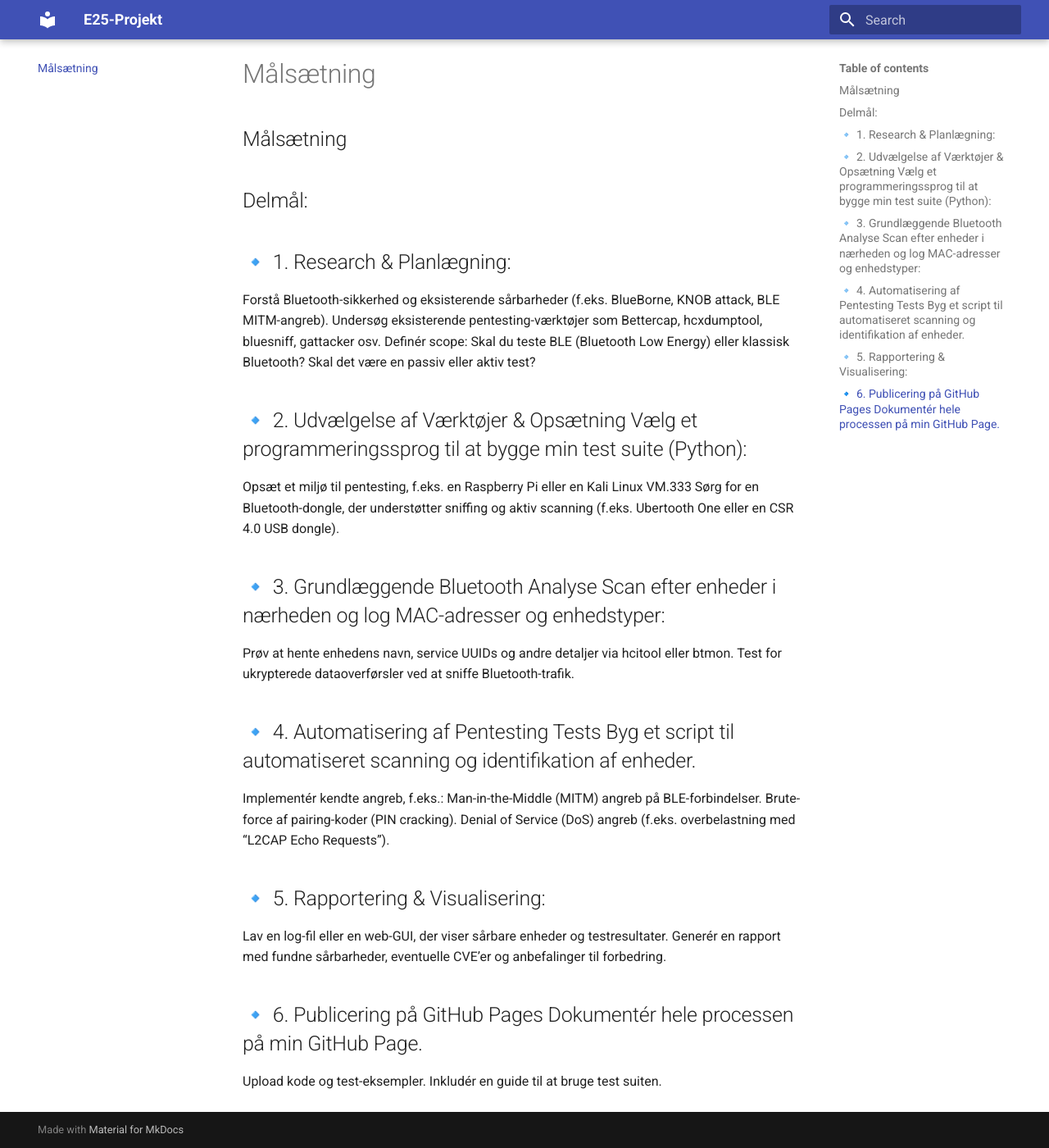
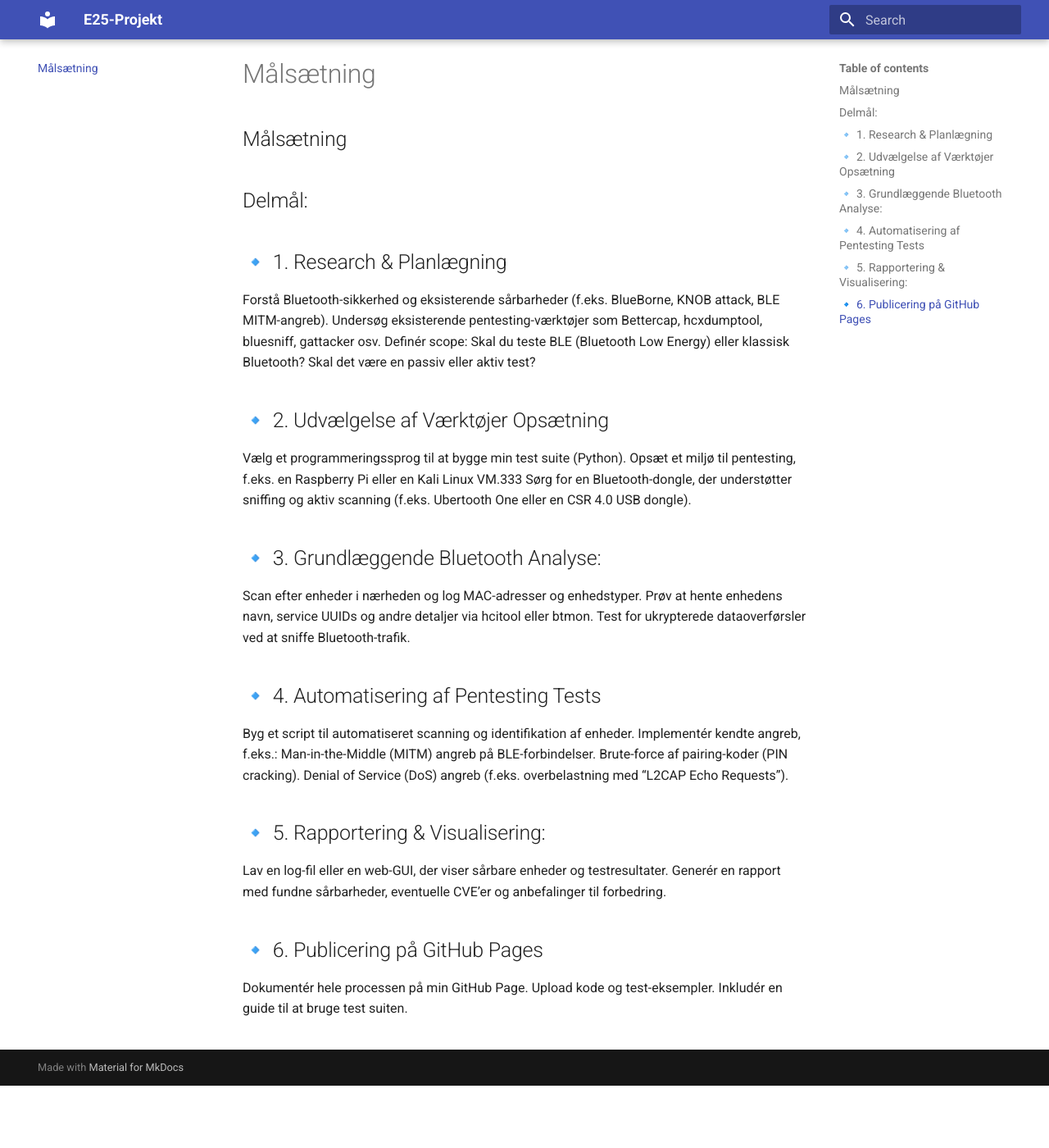
Before and after one commit to Efily/E25-Projekt, an MkDocs documentation site: the page built from docs/maalsaetning.md, in a window 1280 px wide and 1400 px high, scrolled down 76 px. Shown: the whole window at 82% size. Built offline with MkDocs 1.6.1 and Material for MkDocs 9.7.7, drawn with Linux system fonts in a browser that asks for light colours.

Commit message:
Update maalsaetning.md

```diff
--- a/docs/maalsaetning.md
+++ b/docs/maalsaetning.md
@@ -1,15 +1,15 @@
 ##Målsætning
 
 ##Delmål:
-##🔹 1. Research & Planlægning:
+##🔹 1. Research & Planlægning
 Forstå Bluetooth-sikkerhed og eksisterende sårbarheder (f.eks. BlueBorne, KNOB attack, BLE MITM-angreb). Undersøg eksisterende pentesting-værktøjer som Bettercap, hcxdumptool, bluesniff, gattacker osv. Definér scope: Skal du teste BLE (Bluetooth Low Energy) eller klassisk Bluetooth? Skal det være en passiv eller aktiv test?
-##🔹 2. Udvælgelse af Værktøjer & Opsætning Vælg et programmeringssprog til at bygge min test suite (Python):
-Opsæt et miljø til pentesting, f.eks. en Raspberry Pi eller en Kali Linux VM.333 Sørg for en Bluetooth-dongle, der understøtter sniffing og aktiv scanning (f.eks. Ubertooth One eller en CSR 4.0 USB dongle).
-##🔹 3. Grundlæggende Bluetooth Analyse Scan efter enheder i nærheden og log MAC-adresser og enhedstyper:
-Prøv at hente enhedens navn, service UUIDs og andre detaljer via hcitool eller btmon. Test for ukrypterede dataoverførsler ved at sniffe Bluetooth-trafik.
-##🔹 4. Automatisering af Pentesting Tests Byg et script til automatiseret scanning og identifikation af enheder.
-Implementér kendte angreb, f.eks.: Man-in-the-Middle (MITM) angreb på BLE-forbindelser. Brute-force af pairing-koder (PIN cracking). Denial of Service (DoS) angreb (f.eks. overbelastning med “L2CAP Echo Requests”).
+##🔹 2. Udvælgelse af Værktøjer Opsætning
+Vælg et programmeringssprog til at bygge min test suite (Python). Opsæt et miljø til pentesting, f.eks. en Raspberry Pi eller en Kali Linux VM.333 Sørg for en Bluetooth-dongle, der understøtter sniffing og aktiv scanning (f.eks. Ubertooth One eller en CSR 4.0 USB dongle).
+##🔹 3. Grundlæggende Bluetooth Analyse:
+Scan efter enheder i nærheden og log MAC-adresser og enhedstyper. Prøv at hente enhedens navn, service UUIDs og andre detaljer via hcitool eller btmon. Test for ukrypterede dataoverførsler ved at sniffe Bluetooth-trafik.
+##🔹 4. Automatisering af Pentesting Tests
+Byg et script til automatiseret scanning og identifikation af enheder. Implementér kendte angreb, f.eks.: Man-in-the-Middle (MITM) angreb på BLE-forbindelser. Brute-force af pairing-koder (PIN cracking). Denial of Service (DoS) angreb (f.eks. overbelastning med “L2CAP Echo Requests”).
 ##🔹 5. Rapportering & Visualisering:
 Lav en log-fil eller en web-GUI, der viser sårbare enheder og testresultater. Generér en rapport med fundne sårbarheder, eventuelle CVE’er og anbefalinger til forbedring.
-##🔹 6. Publicering på GitHub Pages Dokumentér hele processen på min GitHub Page.
-Upload kode og test-eksempler. Inkludér en guide til at bruge test suiten.
+##🔹 6. Publicering på GitHub Pages
+Dokumentér hele processen på min GitHub Page. Upload kode og test-eksempler. Inkludér en guide til at bruge test suiten.
```
